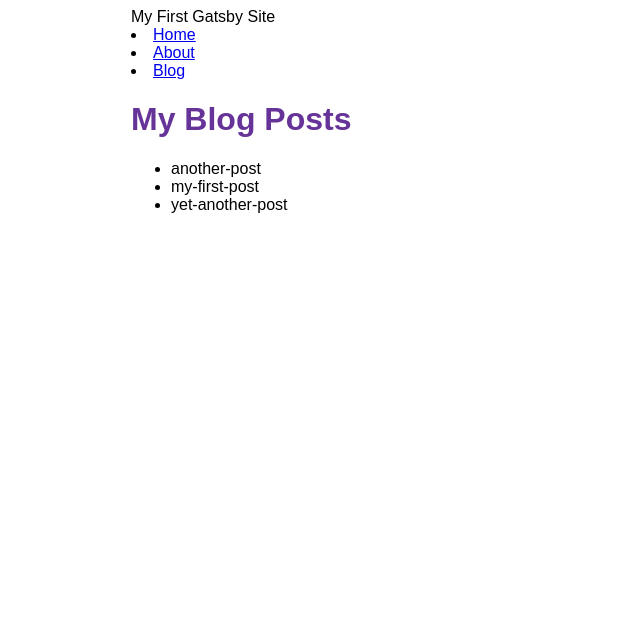
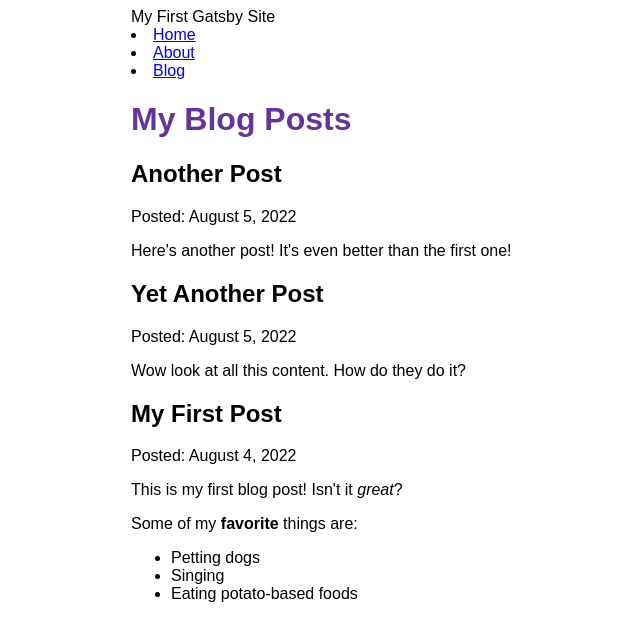
Before and after one commit to isaiahaquino/first-gatsby-site, a Gatsby site: page /blog in a window 1280 px wide. Shown: the whole page, without its empty margins (259-899 px from the left). Built offline with nearby package versions, Linux system fonts and the light colour scheme; Gatsby itself is replaced by a stand-in of ours.

Commit message:
Gatsby Tutorial Part 5

```diff
--- a/blog/another-post.mdx
+++ b/blog/another-post.mdx
@@ -0,0 +1,6 @@
+---
+title: "Another Post"
+date: "2022-08-05"
+---
+
+Here's another post! It's even better than the first one!
--- a/blog/my-first-post.mdx
+++ b/blog/my-first-post.mdx
@@ -0,0 +1,12 @@
+---
+title: "My First Post"
+date: "2022-08-04"
+---
+
+This is my first blog post! Isn't it *great*?
+
+Some of my **favorite** things are:
+
+* Petting dogs
+* Singing
+* Eating potato-based foods
--- a/blog/yet-another-post.mdx
+++ b/blog/yet-another-post.mdx
@@ -0,0 +1,6 @@
+---
+title: "Yet Another Post"
+date: "2022-08-05"
+---
+
+Wow look at all this content. How do they do it?
--- a/gatsby-config.js
+++ b/gatsby-config.js
@@ -8,11 +8,12 @@ module.exports = {
     `gatsby-plugin-image`,
     `gatsby-plugin-sharp`,
     {
-      resolve: "gatsby-source-filesystem",
+      resolve: `gatsby-source-filesystem`,
       options: {
         name: `blog`,
-        path: `${__dirname}/blog`,
-      }
+        path: `${__dirname}/blog/`,
+      },
     },
+    `gatsby-plugin-mdx`,
   ]
 };
--- a/package.json
+++ b/package.json
@@ -15,8 +15,11 @@
     "clean": "gatsby clean"
   },
   "dependencies": {
+    "@mdx-js/mdx": "^1.6.22",
+    "@mdx-js/react": "^1.6.22",
     "gatsby": "^4.20.0",
     "gatsby-plugin-image": "^2.20.0",
+    "gatsby-plugin-mdx": "^3.20.0",
     "gatsby-plugin-sass": "^5.20.0",
     "gatsby-plugin-sharp": "^4.20.0",
     "gatsby-source-filesystem": "^4.20.0",
--- a/src/pages/blog.js
+++ b/src/pages/blog.js
@@ -1,28 +1,36 @@
 import * as React from 'react'
 import Layout from '../components/layout'
 import { graphql } from 'gatsby'
+import { MDXRenderer } from 'gatsby-plugin-mdx'
 
 const BlogPage = ({ data }) => {
   return (
     <Layout pageTitle='My Blog Posts'>
-      <ul>
         {
-          data.allFile.nodes.map(node => (
-            <li key={node.name}>
-              {node.name}
-            </li>
+          data.allMdx.nodes.map(node => (
+            <article key={node.id}>
+              <h2>{node.frontmatter.title}</h2>
+              <p>Posted: {node.frontmatter.date}</p>
+              <MDXRenderer>
+                {node.body}
+              </MDXRenderer>
+            </article>
           ))
         }
-      </ul>
     </Layout>
   )
 }
 
 export const query = graphql`
 query {
-  allFile(filter: {sourceInstanceName: {eq: "blog"}}) {
+  allMdx(sort: {fields: frontmatter___date, order: DESC}) {
     nodes {
-      name
+      frontmatter {
+        title
+        date(formatString: "MMMM D, YYYY")
+      }
+      id
+      body
     }
   }
 }
```
Also changed, not shown: 1 other file.
